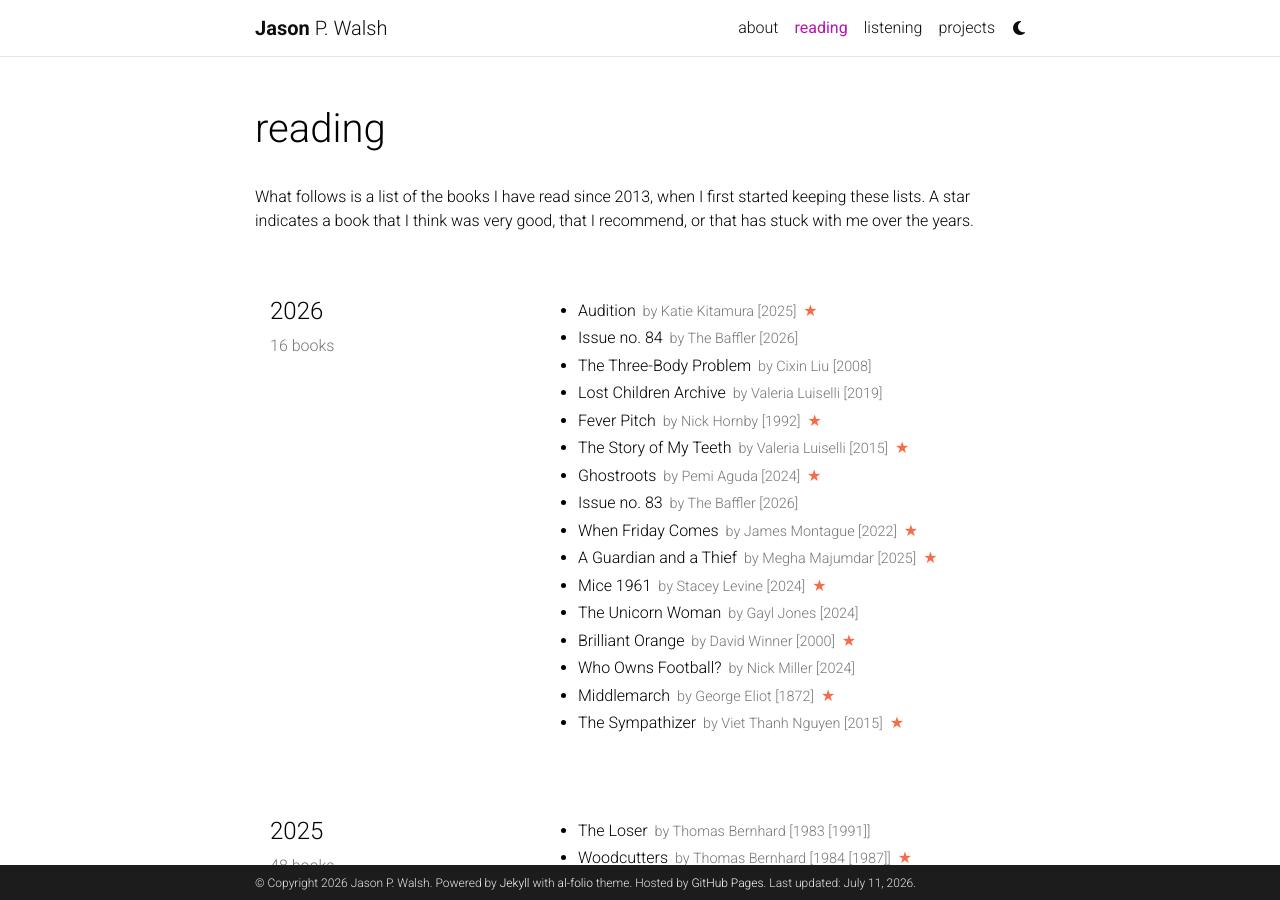
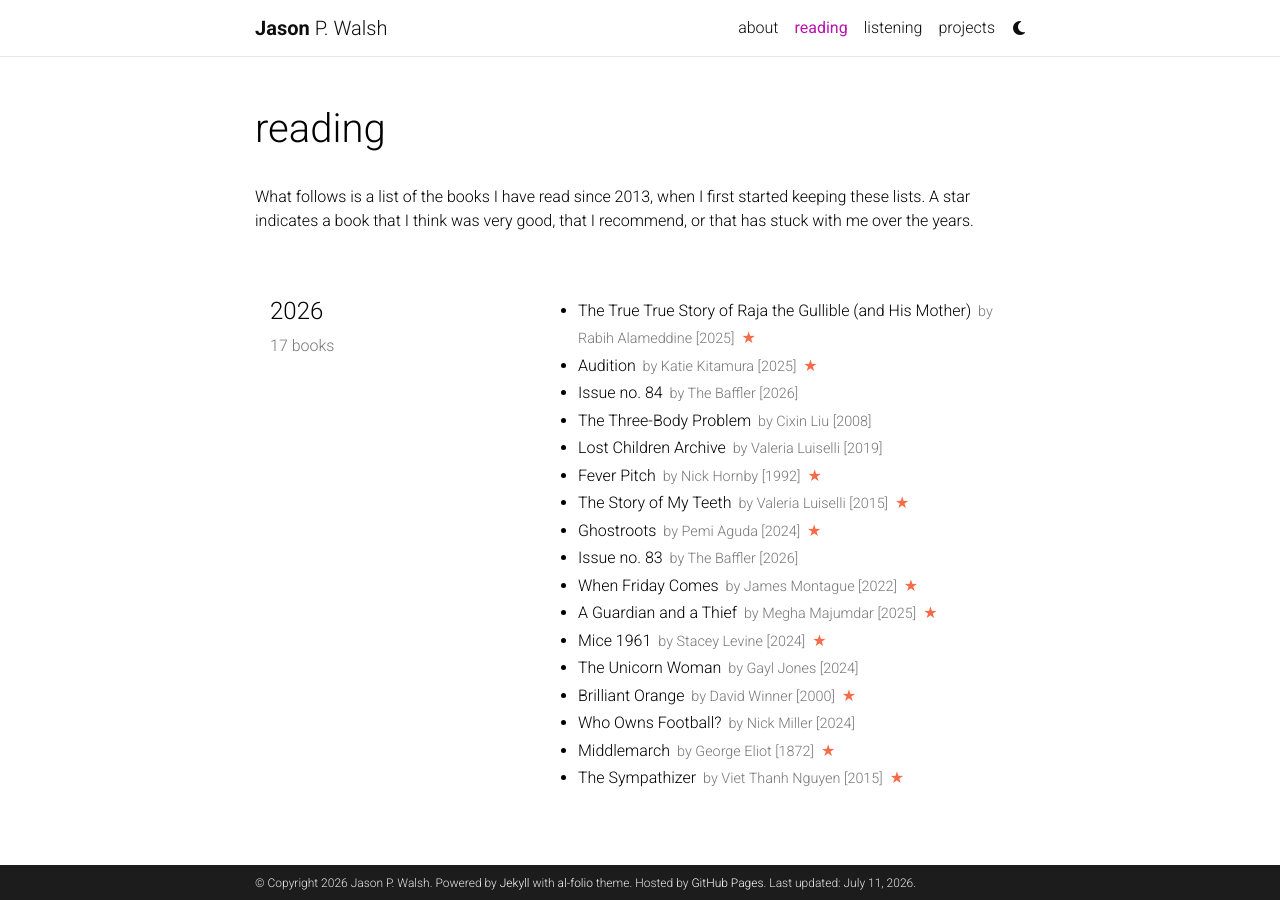
Before and after one commit to jwals23/jwals23.github.io, a Jekyll site: the page built from _pages/reading.md, in a window 1280 px wide and 900 px high. Built offline with Jekyll 4.4.1, drawn with Linux system fonts in a browser that asks for light colours; comment, search, counter and statistics services are not loaded; a style sheet for code colours, icons or effects is not loaded.

Commit message:
Update reading.yml

```diff
--- a/_data/reading.yml
+++ b/_data/reading.yml
@@ -1,6 +1,11 @@
 list:
   - year: "2026"
     books:
+      - title: The True True Story of Raja the Gullible (and His Mother)
+        author: Rabih Alameddine
+        year: 2025
+        star: yes
+
       - title: Audition
         author: Katie Kitamura
         year: 2025
```
